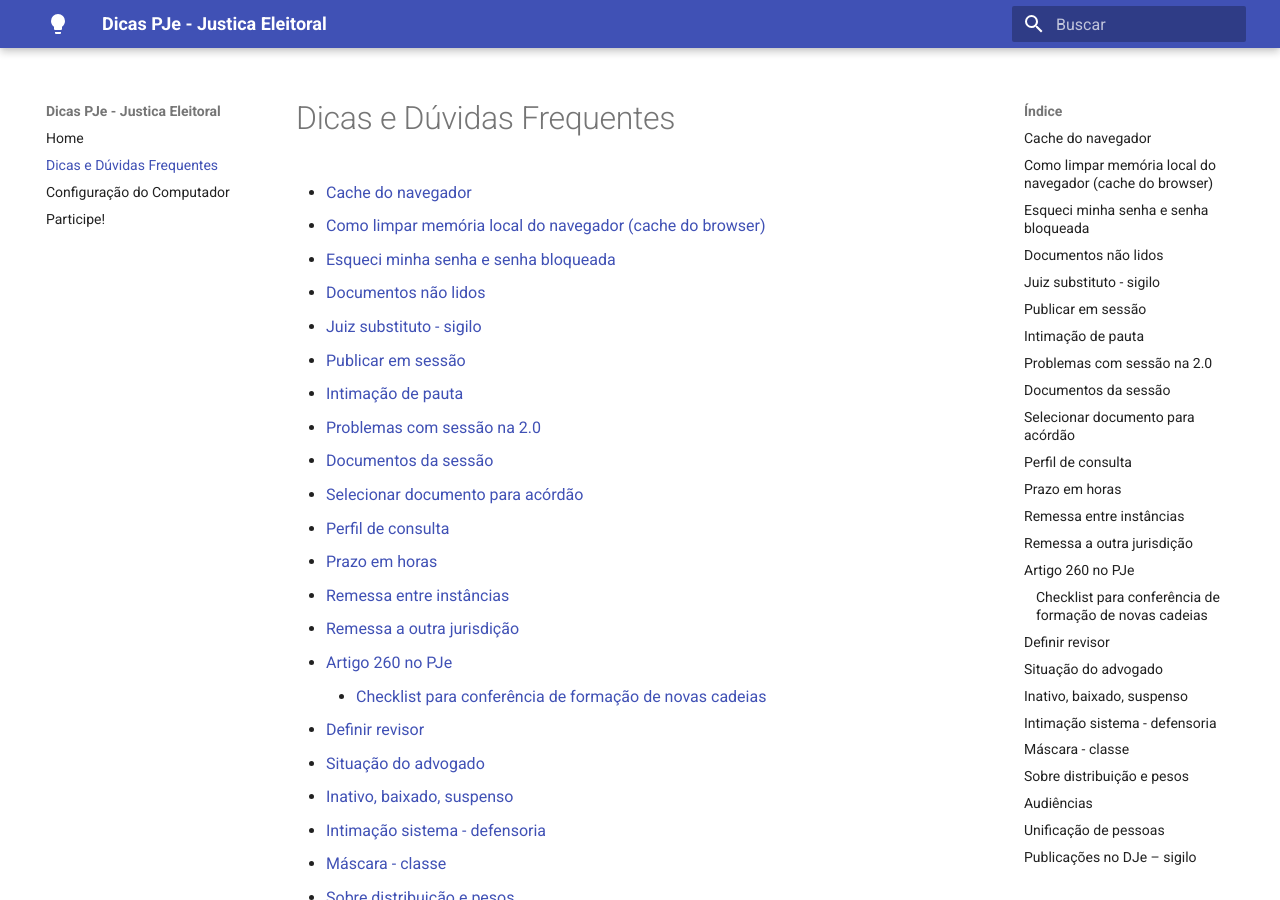
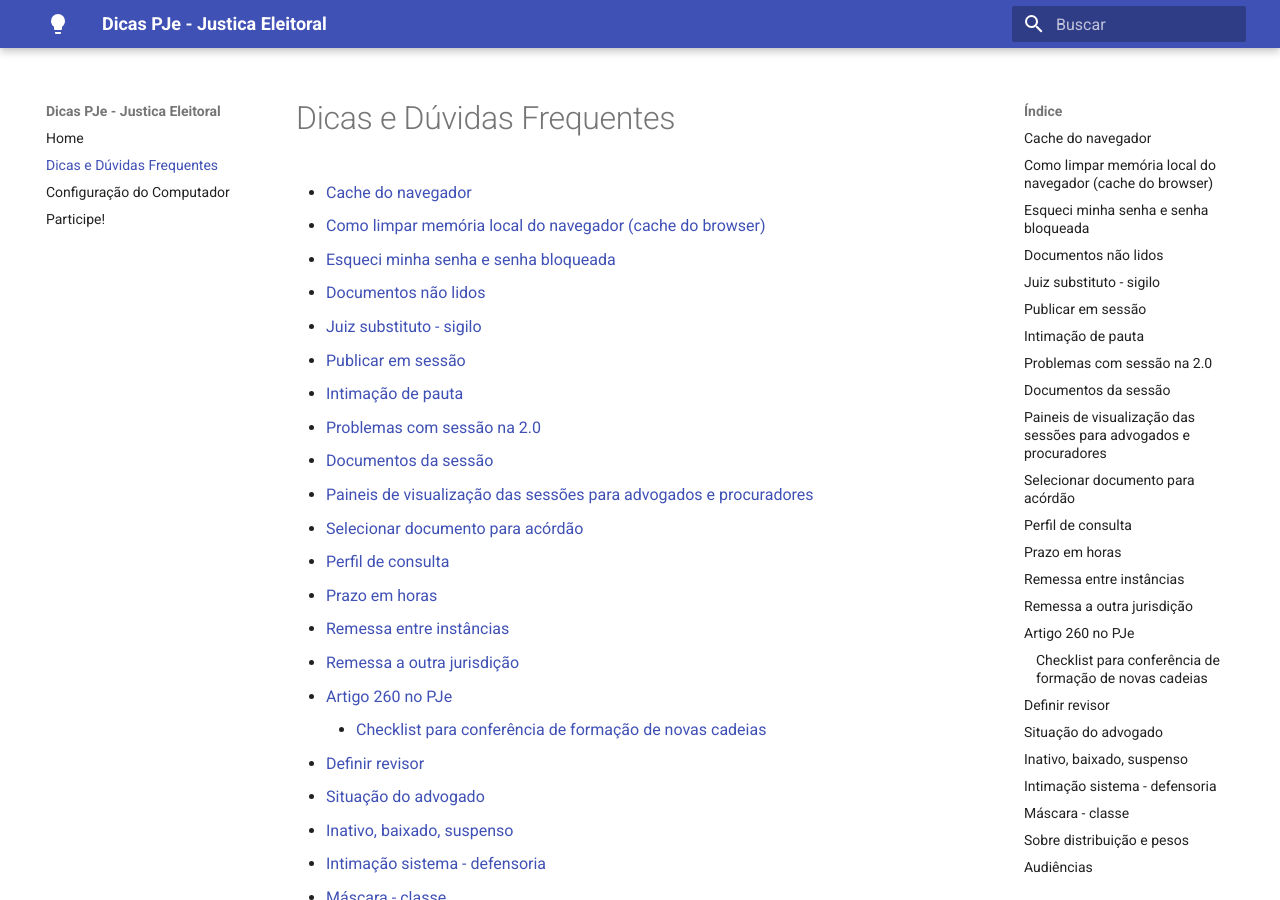
Before and after one commit to PJeJE/dicas_versao_1, an MkDocs documentation site: the page built from docs/dicas.md, in a window 1280 px wide and 900 px high. Built offline with MkDocs 1.6.1 and Material for MkDocs 9.7.7, drawn with Linux system fonts in a browser that asks for light colours; nearby versions of some CDN libraries; some of the changed text lies outside the part shown.

Commit message:
Alteração para colocar título nos paineis

```diff
--- a/docs/dicas.md
+++ b/docs/dicas.md
@@ -210,6 +210,8 @@
 O “Assessor de plenário” pode liberar o processo para ser visualizado no menu “Púlpito de sustentação oral” em julgamentos de sessões não contínuas quando colocar o processo “Em julgamento” (ícone balancinha sendo exibido).
 
 O “Assessor de plenário” pode liberar o voto/documentos para que sejam visualizados por meio do menu “Púlpito de sustentação oral” em julgamentos de sessões não contínuas quando clicar no ícone de olho disponível nos processos que estão “Em julgamento” (ícone balancinha sendo exibido). Se o magistrado tiver liberado seu documento para visualização por meio da opção respectiva na tarefa, voto/documentos serão exibidos no “Púlpito de sustentação oral”
+
+## Paineis de visualização das sessões para advogados e procuradores
 
 Orientação passada para o TSE quando foram disponilizados os paineis:
 
```
